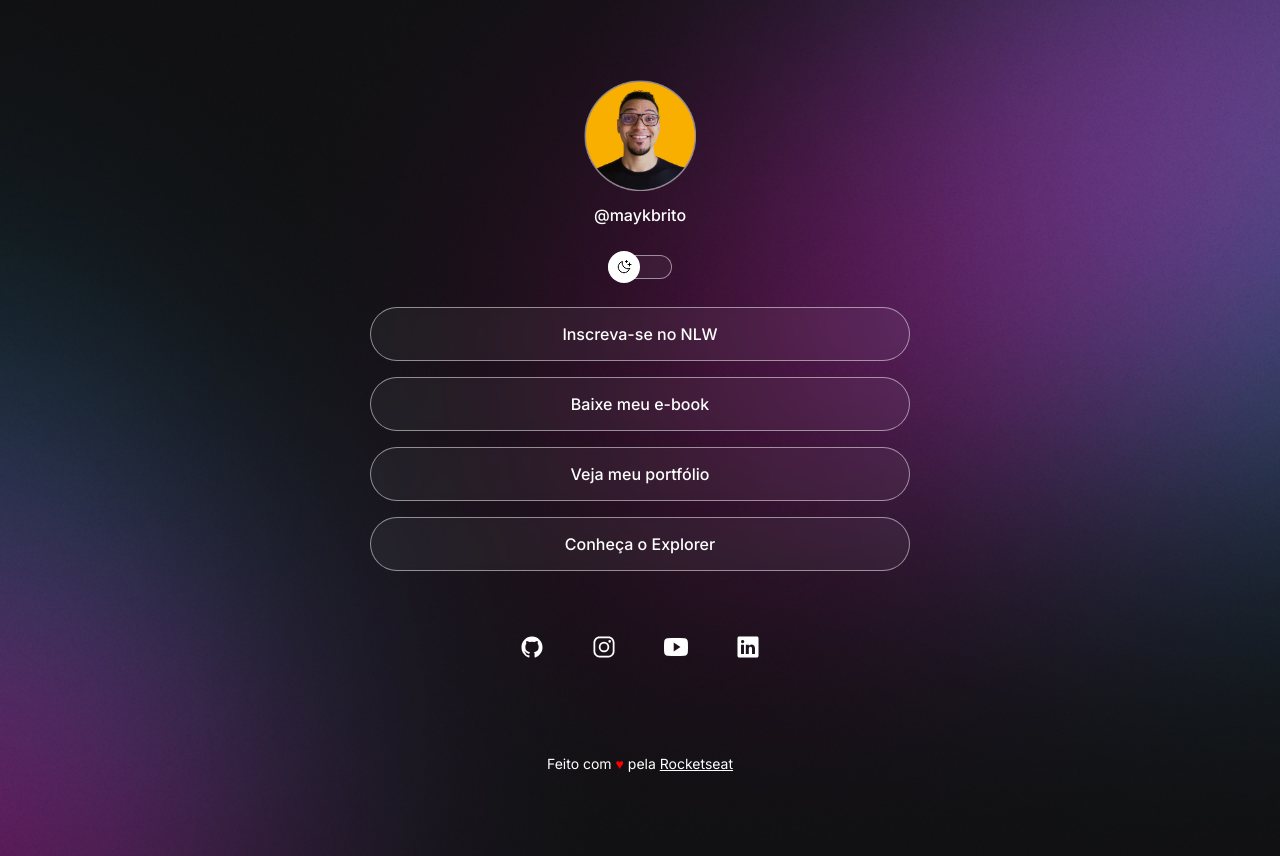
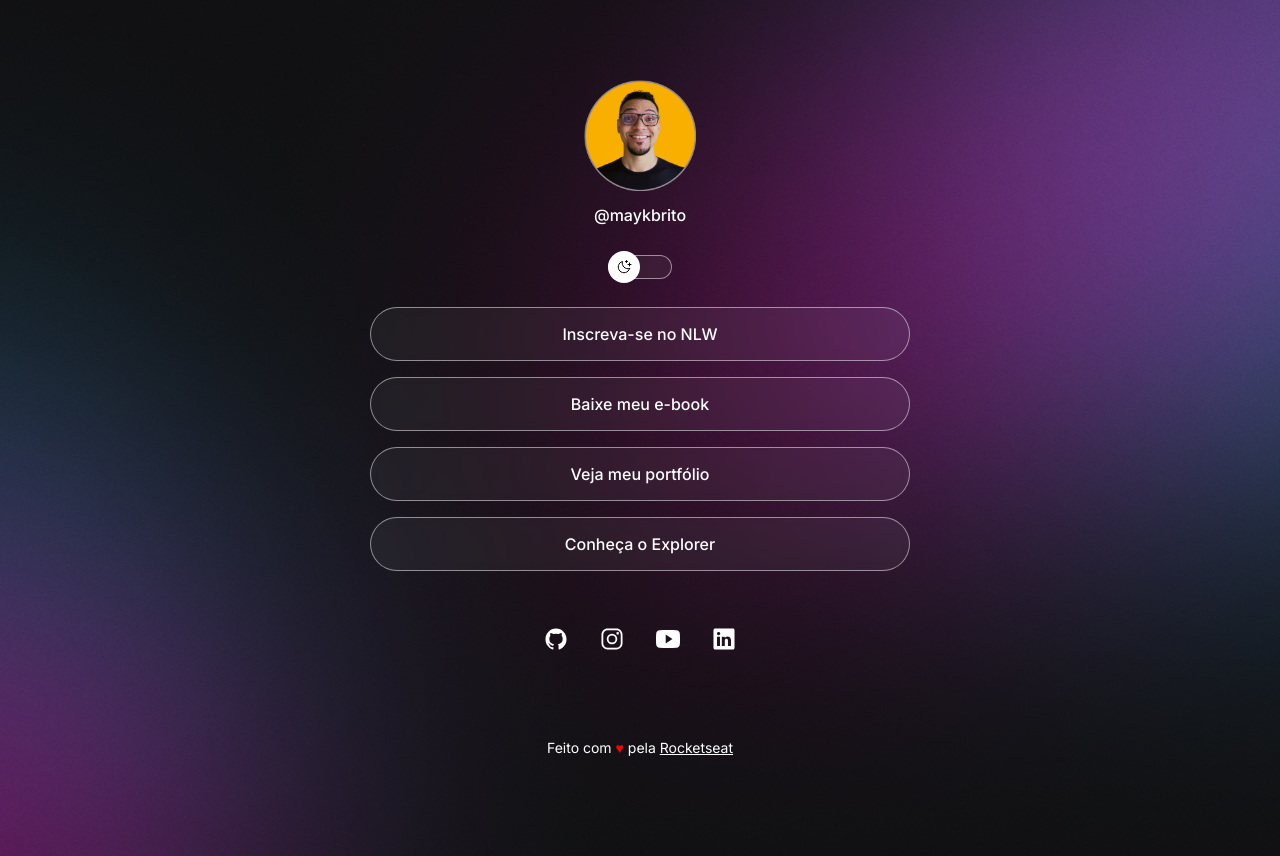
Before and after one commit to delacerdabueno/devLinksAula, a plain HTML site: page index.html in a window 1280 px wide. Drawn offline with nearby package versions, Linux system fonts and the light colour scheme.

Commit message:
correcao

```diff
--- a/index.html
+++ b/index.html
@@ -8,6 +8,7 @@
     <meta charset="UTF-8">
     <meta http-equiv="X-UA-Compatible" content="ie=edge">
     <meta name="viewport" content="width=device-width, initial-scale=1.0">
+
     <link rel="stylesheet" href="style.css">
     <title>DevLinks</title>
 </head>
@@ -18,14 +19,10 @@
             <img src="/assets/avatar-dark.png" alt="foto do mayk brito fundo laranja">
             <p>@maykbrito</p>
         </div>
+
         <div id="switch" onclick="toggleMode()">
-            <button>
-
-            </button>
-
-            <span>
-
-            </span>
+            <button></button>
+            <span></span>
         </div>
 
         <ul>
@@ -63,19 +60,18 @@
                 <a href="https://www.linkedin.com/" target="_blank">
                     <ion-icon name="logo-linkedin"></ion-icon>
                 </a>
-
             </div>
-
         </ul>
 
         <footer>
-            Feito com <i>♥</i> pela <a href="https://app.rocketseat.com.br/">Rocketseat</a>
+            Feito com <i>♥</i> pela <a href="https://rocketseat.com.br/">Rocketseat</a>
             <!-- ou <span style=color:"red">♥</span> a versão de cima é melhor-->
         </footer>
     </div>
 
     <script type="module" src="https://unpkg.com/ionicons@7.1.0/dist/ionicons/ionicons.esm.js"></script>
     <script nomodule src="https://unpkg.com/ionicons@7.1.0/dist/ionicons/ionicons.js"></script>
+
     <script src="./script.js"></script>
 </body>
 </html>
--- a/style.css
+++ b/style.css
@@ -24,11 +24,6 @@
     --switch-bg-url: url(./assets/sun.svg);
 }
 
-body * {
-    font-family: 'Inter', sans-serif;
-    color: var(--text-color);
-}
-
 body {
     /*background-image: url(/assets/mobile-dark.jpg);
     background-repeat: no-repeat;
@@ -36,6 +31,11 @@ body {
     background-size: cover;*/
     background: var(--bg-url) no-repeat top center/cover;
     height: 100vh;
+}
+
+body * {
+    font-family: 'Inter', sans-serif;
+    color: var(--text-color);
 }
 
 #container {
@@ -58,7 +58,7 @@ body {
     width: 112px;
 }
 
-#profile p{
+#profile p {
     font-weight: 500;
     line-height: 24px;
     margin-top: 8px;
@@ -70,24 +70,24 @@ body {
 #switch {
     position: relative;
     width: 64px;
+
     margin: 4px auto;
 }
 
 #switch button {
     width: 32px;
     height: 32px;
-    background: white var(--switch-bg-url) no-repeat center;;
+    background: white var(--switch-bg-url) no-repeat center;
     border: 0;
     border-radius: 50%;
+
     position: absolute;
+    top: 50%;
     left: 0;
     z-index: 1;
-    top: 50%;
     transform: translateY(-50%);
+
     animation: slide-back 0.4s;
-
-
-
 }
 
 .light #switch button {
@@ -113,9 +113,11 @@ body {
 /*LINKS*/
 ul {
     list-style: none;
+
     display: flex;
     flex-direction: column;
     gap: 16px;
+
     padding: 24px 0;
 }
 
@@ -123,14 +125,19 @@ ul li a {
     display: flex;
     align-items: center;
     justify-content: center;
+
     padding: 16px 24px;
+
     background: var(--surface-color);
     border: 1px solid var(--stroke-color);
     border-radius: 50px;
+
     backdrop-filter: blur(4px);
     -webkit-backdrop-filter: blur(4px);
+
     text-decoration: none;
     font-weight: 500;
+
     transition: background 0.2s;
 }
 
@@ -143,7 +150,9 @@ ul li a:hover {
 #social-links {
     display: flex;
     justify-content: center;
+
     padding: 24px 0;
+
     font-size: 24px;
 }
 
@@ -151,14 +160,15 @@ ul li a:hover {
     display: flex;
     align-items: center;
     justify-content: center;
-    padding: 24px;
-    transform: background 0.2s;
+    padding: 16px;
+
+    transition: background 0.2s;
     border-radius: 50%;
 }
 
 #social-links a:hover {
     background: var(--highlight-color);
-    border-radius: 50%;
+
 }
 
 /*FOOTER*/
@@ -183,8 +193,10 @@ footer>i {
     }
 }
 
+/*animation*/
+
 @keyframes slide-in {
-    from{
+    from {
         left: 0;
     }
     to {
```
Also changed, not shown: script.js (+2 -8 lines).
